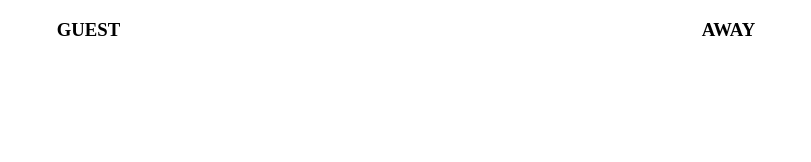
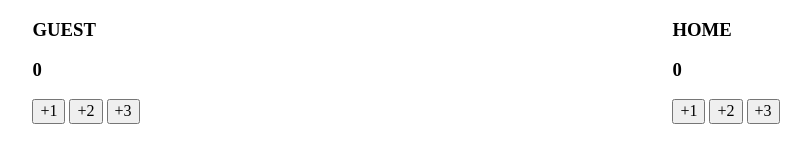
Before and after one commit to JoJoGDS/score-board, a website built with Vite: page index.html in a window 1280 px wide. Shown: the whole page, without its empty margins (234-1045 px from the left). Built offline with nearby package versions, Linux system fonts and the light colour scheme.

Commit message:
adding findex.js
adding functions to button on the main page

```diff
--- a/index.html
+++ b/index.html
@@ -6,9 +6,17 @@
         <div class="container">
             <div>
                 <h3>GUEST</h3>
+                <h3 id="showGuest">0</h3>
+                <button id="add1" onclick="addOneGuest()">+1</button>
+                <button id="add2" onclick="addTwoGuest()">+2</button>
+                <button id="add3" onclick="addThreeGuest()">+3</button>
             </div>
             <div>
-                <h3>AWAY</h3>
+                <h3>HOME</h3>
+                <h3 id="showHome">0</h3>
+                <button id="add1Home" onclick="addOneHome()">+1</button>
+                <button id="add2Home" onclick="addTwoHome()">+2</button>
+                <button id="add3Home" onclick="addThreeHome()">+3</button>
             </div>
         </div>
         <script src="index.js"></script>
--- /dev/null
+++ b/index.js
@@ -0,0 +1,36 @@
+let insert = document.getElementById('showGuest')
+let insertHome = document.getElementById('showHome')
+let count = 0
+
+//On the Guest Side
+function addOneGuest() {
+    console.log(addOneGuest)
+    count += 1
+    insert.textContent = count
+}
+
+function addTwoGuest() {
+    count += 2
+    insert.textContent = count
+}
+
+function addThreeGuest() {
+    count += 3
+    insert.textContent = count
+}
+
+// On the Home Side Now
+function addOneHome() {
+    count += 1
+    insertHome.textContent = count
+}
+
+function addTwoHome() {
+    count += 2
+    insertHome.textContent = count
+}
+
+function addThreeHome() {
+    count += 3
+    insertHome.textContent = count
+}
```
